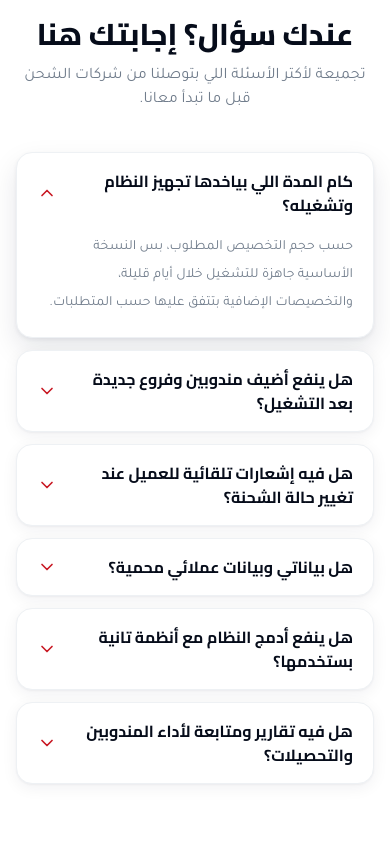
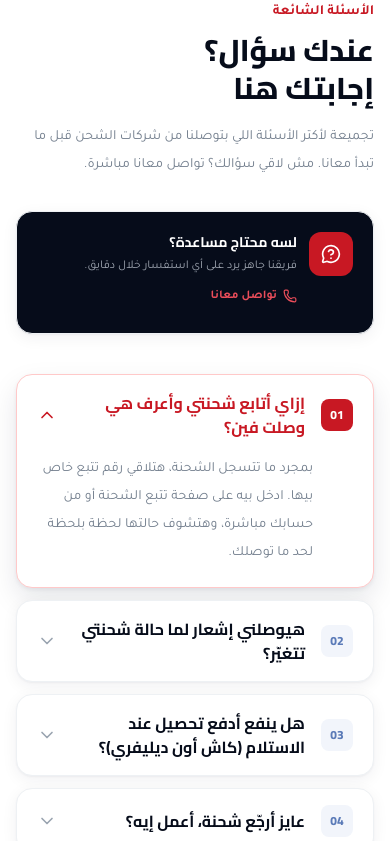
Before and after one commit to Mohamed4ghg/alex-servise, a Next.js app: page / in a window 390 px wide. Shown: the part 5607-6448 px from the top of the page. Built offline with nearby package versions, Linux system fonts and the light colour scheme.

Commit message:
fix: src

```diff
--- a/src/components/landing/FAQ.tsx
+++ b/src/components/landing/FAQ.tsx
@@ -1,65 +1,141 @@
 "use client";
 
-import { ChevronDown } from "lucide-react";
+import { useState } from "react";
+import { ChevronDown, MessageCircleQuestion, Phone } from "lucide-react";
 
 export const FAQS = [
   {
-    q: "كام المدة اللي بياخدها تجهيز النظام وتشغيله؟",
-    a: "حسب حجم التخصيص المطلوب، بس النسخة الأساسية جاهزة للتشغيل خلال أيام قليلة، والتخصيصات الإضافية بتتفق عليها حسب المتطلبات.",
+    q: "إزاي أتابع شحنتي وأعرف هي وصلت فين؟",
+    a: "بمجرد ما تتسجل الشحنة، هتلاقي رقم تتبع خاص بيها. ادخل بيه على صفحة تتبع الشحنة أو من حسابك مباشرة، وهتشوف حالتها لحظة بلحظة لحد ما توصلك.",
   },
   {
-    q: "هل ينفع أضيف مندوبين وفروع جديدة بعد التشغيل؟",
-    a: "أيوه، النظام مصمم يستحمل التوسع، تقدر تضيف مندوبين وفروع ومستخدمين جدد في أي وقت.",
+    q: "هيوصلني إشعار لما حالة شحنتي تتغيّر؟",
+    a: "أيوه، بنبعتلك إشعار فوري (وممكن SMS أو واتساب أو إيميل حسب اختيارك) في كل مرة حالة شحنتك بتتحدث، من لحظة الاستلام لحد التسليم.",
   },
   {
-    q: "هل فيه إشعارات تلقائية للعميل عند تغيير حالة الشحنة؟",
-    a: "نعم، ممكن نفعّل إشعارات فورية SMS أو واتساب أو إيميل لحظة تحديث حالة الشحنة.",
+    q: "هل ينفع أدفع تحصيل عند الاستلام (كاش أون ديليفري)؟",
+    a: "أيوه، المندوب بيحصّل المبلغ منك وقت التسليم مباشرة، والمبلغ ده بيتسجل ويتحدث في حسابك فور التحصيل.",
   },
   {
-    q: "هل بياناتي وبيانات عملائي محمية؟",
-    a: "أيوه، البيانات محفوظة في قاعدة بيانات آمنة مع صلاحيات وصول محكومة RLS.",
+    q: "عايز أرجّع شحنة، أعمل إيه؟",
+    a: "تقدر تطلب مرتجع بسهولة من نفس صفحة الشحنة، وهنتابع الطلب من لحظة تقديمه لحد ما يتم استلام المرتجع وإغلاق الطلب.",
   },
   {
-    q: "هل ينفع أدمج النظام مع أنظمة تانية بستخدمها؟",
-    a: "أيوه، النظام مبني بشكل يسهّل ربطه بأنظمة خارجية عن طريق API.",
+    q: "لو غيّرت رأيي في عنوان التسليم، أقدر أعدّله؟",
+    a: "تقدر تتواصل مع خدمة العملاء قبل ما الشحنة تخرج للتوصيل، وهنحاول نعدّل العنوان أو نأجّل التسليم حسب حالة الشحنة وقتها.",
   },
   {
-    q: "هل فيه تقارير ومتابعة لأداء المندوبين والتحصيلات؟",
-    a: "نعم، لوحة التحكم بتوفر تقارير تفصيلية عن أداء كل مندوب وحالة الشحنات.",
+    q: "بياناتي ورقم هاتفي محفوظين بأمان؟",
+    a: "أيوه، بياناتك محفوظة في قاعدة بيانات آمنة، ومفيش حد يقدر يشوفها غير المصرّح لهم فقط داخل النظام.",
   },
 ];
 
 export default function FAQ() {
+  const [openIndex, setOpenIndex] = useState<number | null>(0);
+
   return (
-    <section id="faq" className="mx-auto max-w-3xl px-4 py-16 sm:px-6 lg:px-8">
-      <div className="mx-auto max-w-xl text-center">
-        <span className="text-sm font-bold text-red-600">الأسئلة الشائعة</span>
-        <h2 className="mt-2 font-display text-3xl font-extrabold text-navy-950 sm:text-4xl">
-          عندك سؤال؟ إجابتك هنا
-        </h2>
-        <p className="mt-3 text-gray-500">
-          تجميعة لأكتر الأسئلة اللي بتوصلنا من شركات الشحن قبل ما تبدأ معانا.
-        </p>
-      </div>
+    <section id="faq" className="mx-auto max-w-6xl px-4 py-20 sm:px-6 lg:px-8">
+      <div className="grid gap-10 lg:grid-cols-5 lg:gap-14">
+        {/* العمود التعريفي - ثابت على الشمال */}
+        <div className="lg:col-span-2">
+          <div className="lg:sticky lg:top-24">
+            <span className="text-sm font-bold text-red-600">
+              الأسئلة الشائعة
+            </span>
+            <h2 className="mt-2 font-display text-3xl font-extrabold leading-tight text-navy-950 sm:text-4xl">
+              عندك سؤال؟
+              <br />
+              إجابتك هنا
+            </h2>
+            <p className="mt-4 text-sm leading-7 text-gray-500">
+              تجميعة لأكتر الأسئلة اللي بتوصلنا من شركات الشحن قبل ما تبدأ
+              معانا. مش لاقي سؤالك؟ تواصل معانا مباشرة.
+            </p>
 
-      <div className="mt-10 space-y-3">
-        {FAQS.map((item, i) => (
-          <details
-            key={i}
-            open={i === 0}
-            className="group rounded-2xl border border-gray-100 bg-white shadow-[var(--shadow-card)] transition open:shadow-[var(--shadow-card-hover)]"
-          >
-            <summary className="flex cursor-pointer list-none items-center justify-between gap-4 px-5 py-4 marker:content-none">
-              <span className="font-display text-base font-bold text-navy-950">
-                {item.q}
+            <div className="mt-8 flex items-start gap-3 rounded-2xl border border-gray-100 bg-navy-950 p-5 shadow-[var(--shadow-card)]">
+              <span className="flex h-11 w-11 shrink-0 items-center justify-center rounded-xl bg-red-600">
+                <MessageCircleQuestion className="h-5 w-5 text-white" />
               </span>
-              <ChevronDown className="h-5 w-5 shrink-0 text-red-600 transition-transform duration-300 group-open:rotate-180" />
-            </summary>
-            <p className="px-5 pb-5 text-sm leading-7 text-gray-500">
-              {item.a}
-            </p>
-          </details>
-        ))}
+              <div>
+                <p className="font-display text-sm font-bold text-white">
+                  لسه محتاج مساعدة؟
+                </p>
+                <p className="mt-1 text-xs leading-5 text-navy-100/70">
+                  فريقنا جاهز يرد على أي استفسار خلال دقايق.
+                </p>
+                <a
+                  href="#contact"
+                  className="mt-3 inline-flex items-center gap-1.5 text-xs font-bold text-red-400 hover:text-red-300"
+                >
+                  <Phone className="h-3.5 w-3.5" />
+                  تواصل معانا
+                </a>
+              </div>
+            </div>
+          </div>
+        </div>
+
+        {/* قائمة الأسئلة */}
+        <div className="lg:col-span-3">
+          <div className="space-y-3">
+            {FAQS.map((item, i) => {
+              const isOpen = openIndex === i;
+              return (
+                <div
+                  key={i}
+                  className={`overflow-hidden rounded-2xl border bg-white shadow-[var(--shadow-card)] transition-all duration-300 ${
+                    isOpen
+                      ? "border-red-200 shadow-[var(--shadow-card-hover)]"
+                      : "border-gray-100"
+                  }`}
+                >
+                  <button
+                    type="button"
+                    onClick={() => setOpenIndex(isOpen ? null : i)}
+                    className="flex w-full items-center gap-4 px-5 py-4 text-right"
+                  >
+                    <span
+                      className={`flex h-8 w-8 shrink-0 items-center justify-center rounded-lg font-display text-xs font-extrabold tnum transition-colors ${
+                        isOpen
+                          ? "bg-red-600 text-white"
+                          : "bg-navy-50 text-navy-400"
+                      }`}
+                    >
+                      {String(i + 1).padStart(2, "0")}
+                    </span>
+
+                    <span
+                      className={`flex-1 font-display text-base font-bold transition-colors ${
+                        isOpen ? "text-red-600" : "text-navy-950"
+                      }`}
+                    >
+                      {item.q}
+                    </span>
+
+                    <ChevronDown
+                      className={`h-5 w-5 shrink-0 transition-transform duration-300 ${
+                        isOpen ? "rotate-180 text-red-600" : "text-gray-400"
+                      }`}
+                    />
+                  </button>
+
+                  <div
+                    className="grid transition-all duration-300 ease-in-out"
+                    style={{
+                      gridTemplateRows: isOpen ? "1fr" : "0fr",
+                    }}
+                  >
+                    <div className="overflow-hidden">
+                      <p className="px-5 pb-5 ps-[3.75rem] text-sm leading-7 text-gray-500">
+                        {item.a}
+                      </p>
+                    </div>
+                  </div>
+                </div>
+              );
+            })}
+          </div>
+        </div>
       </div>
     </section>
   );
```
